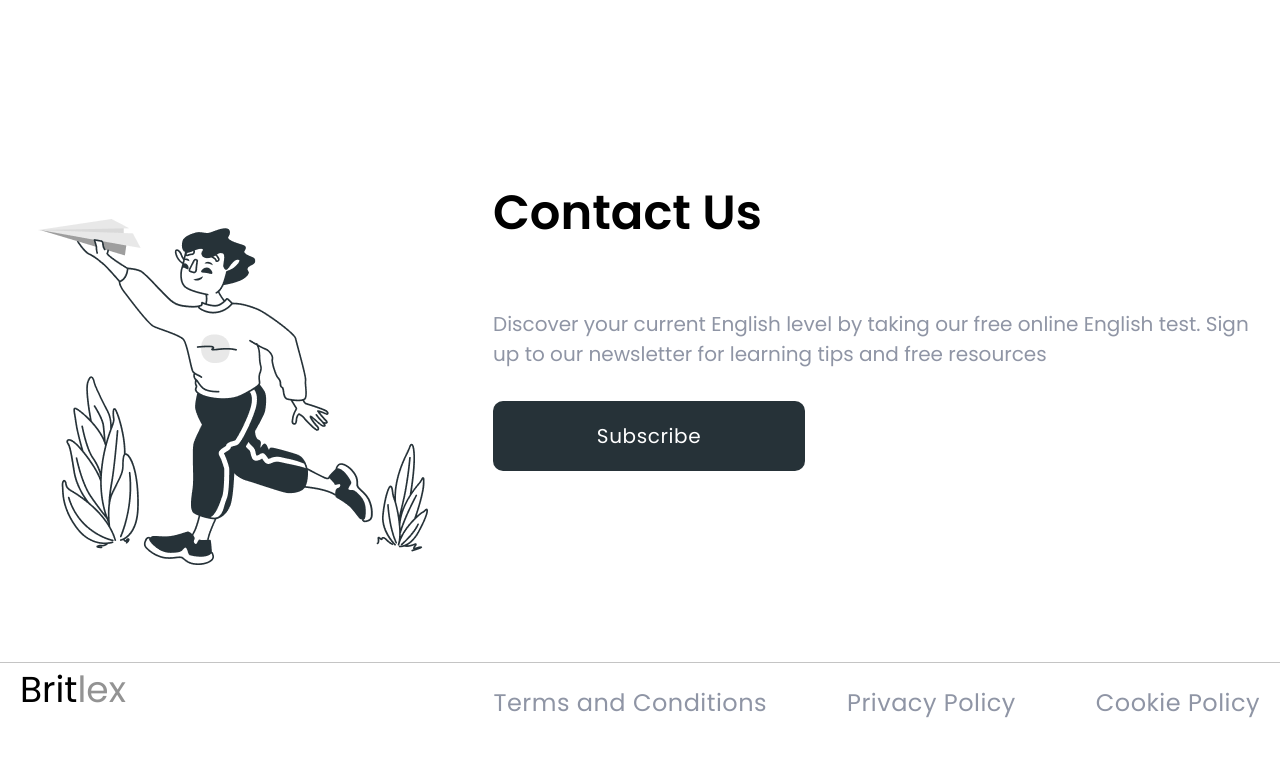
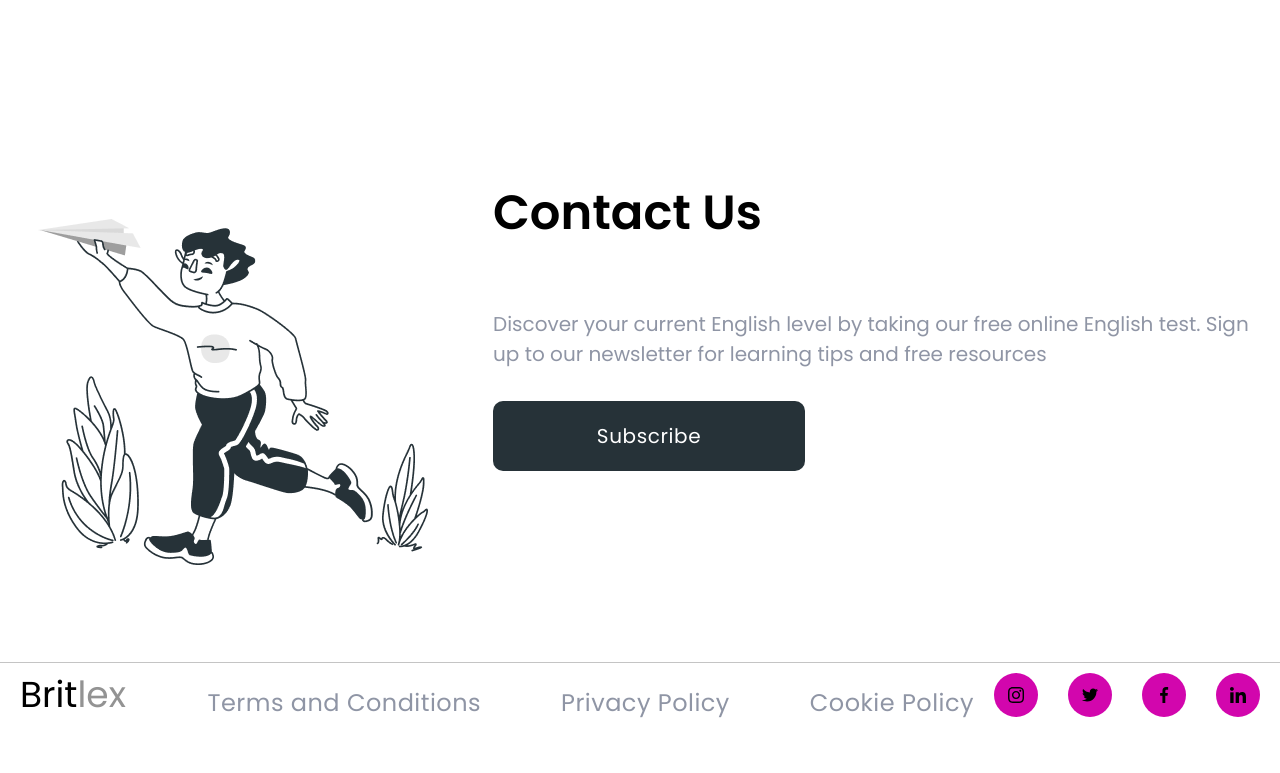
Before and after one commit to this-is-git/bc-51, a plain HTML site: page index.html in a window 1280 px wide. Shown: the part 3660-4433 px from the top of the page. Drawn offline with nearby package versions, Linux system fonts and the light colour scheme.

Commit message:
add social-list

```diff
--- a/css/style.css
+++ b/css/style.css
@@ -362,11 +362,13 @@ header {
 .footer-wrapper {
   border-top: 1px solid #c4c4c4;
   display: flex;
+  align-items: center;
 }
 
 .footer-list {
   display: flex;
   align-items: center;
+  margin-right: 20px;
 }
 
 .footer-list__item:not(:last-child) {
@@ -377,3 +379,40 @@ header {
   padding-top: 22px;
   display: block;
 }
+
+.social-list {
+  display: flex;
+  align-items: center;
+  gap: 30px;
+}
+
+.social-list__link {
+  display: flex;
+  justify-content: center;
+  align-items: center;
+  width: 44px;
+  height: 44px;
+  border-radius: 50%;
+  background-color: #d206ad;
+  color: #000000;
+}
+
+.social-list__icon {
+  fill: currentColor;
+}
+
+.social-list__link:hover,
+.social-list__link:focus {
+  color: #d206ad;
+  background-color: #000000;
+}
+
+/* .social-list__link:hover .social-list__icon,
+.social-list__link:focus .social-list__icon {
+  fill: #21d206;
+}
+
+.social-list__link:hover,
+.social-list__link:focus {
+  background-color: #06b7d2;
+} */
--- a/index.html
+++ b/index.html
@@ -278,6 +278,42 @@
             >
           </li>
         </ul>
+        <ul class="social-list">
+          <li class="social-list__item">
+            <a
+              class="social-list__link"
+              href=""
+              target="_blank"
+              rel="noopener noreferer"
+              aria-label="link to insta"
+            >
+              <svg class="social-list__icon" width="16" heigth="16">
+                <use href="./img/symbol-defs.svg#icon-insta"></use>
+              </svg>
+            </a>
+          </li>
+          <li class="social-list__item">
+            <a class="social-list__link" href="">
+              <svg class="social-list__icon" width="16" height="16">
+                <use href="./img/symbol-defs.svg#icon-twitter"></use>
+              </svg>
+            </a>
+          </li>
+          <li class="social-list__item">
+            <a class="social-list__link" href="">
+              <svg class="social-list__icon" width="16" height="16">
+                <use href="./img/symbol-defs.svg#icon-facebook"></use>
+              </svg>
+            </a>
+          </li>
+          <li class="social-list__item">
+            <a class="social-list__link" href="">
+              <svg class="social-list__icon" width="16" height="16">
+                <use href="./img/symbol-defs.svg#icon-linkedin"></use>
+              </svg>
+            </a>
+          </li>
+        </ul>
       </div>
     </footer>
   </body>
```
Also changed, not shown: img/symbol-defs.svg (added).
